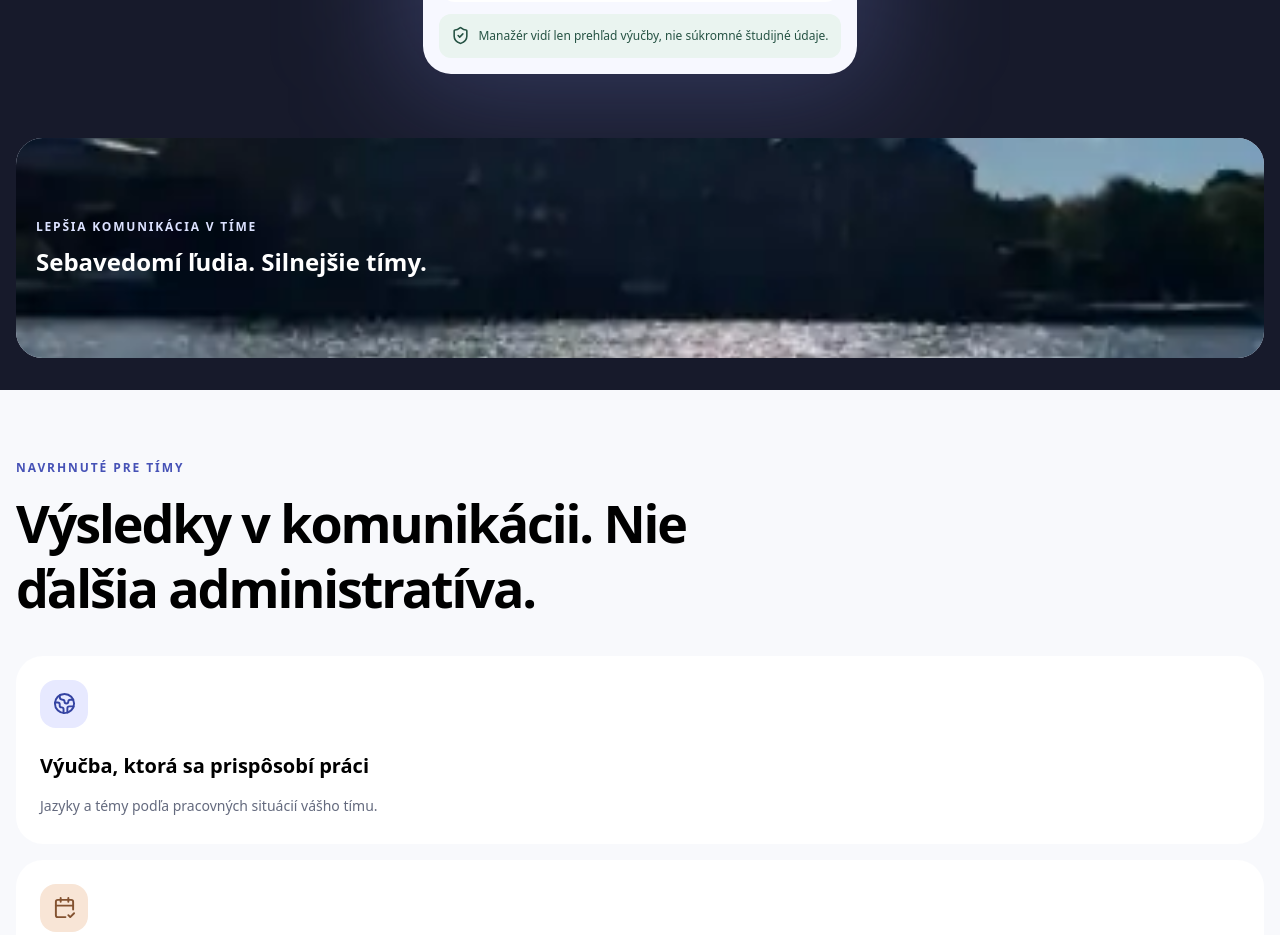
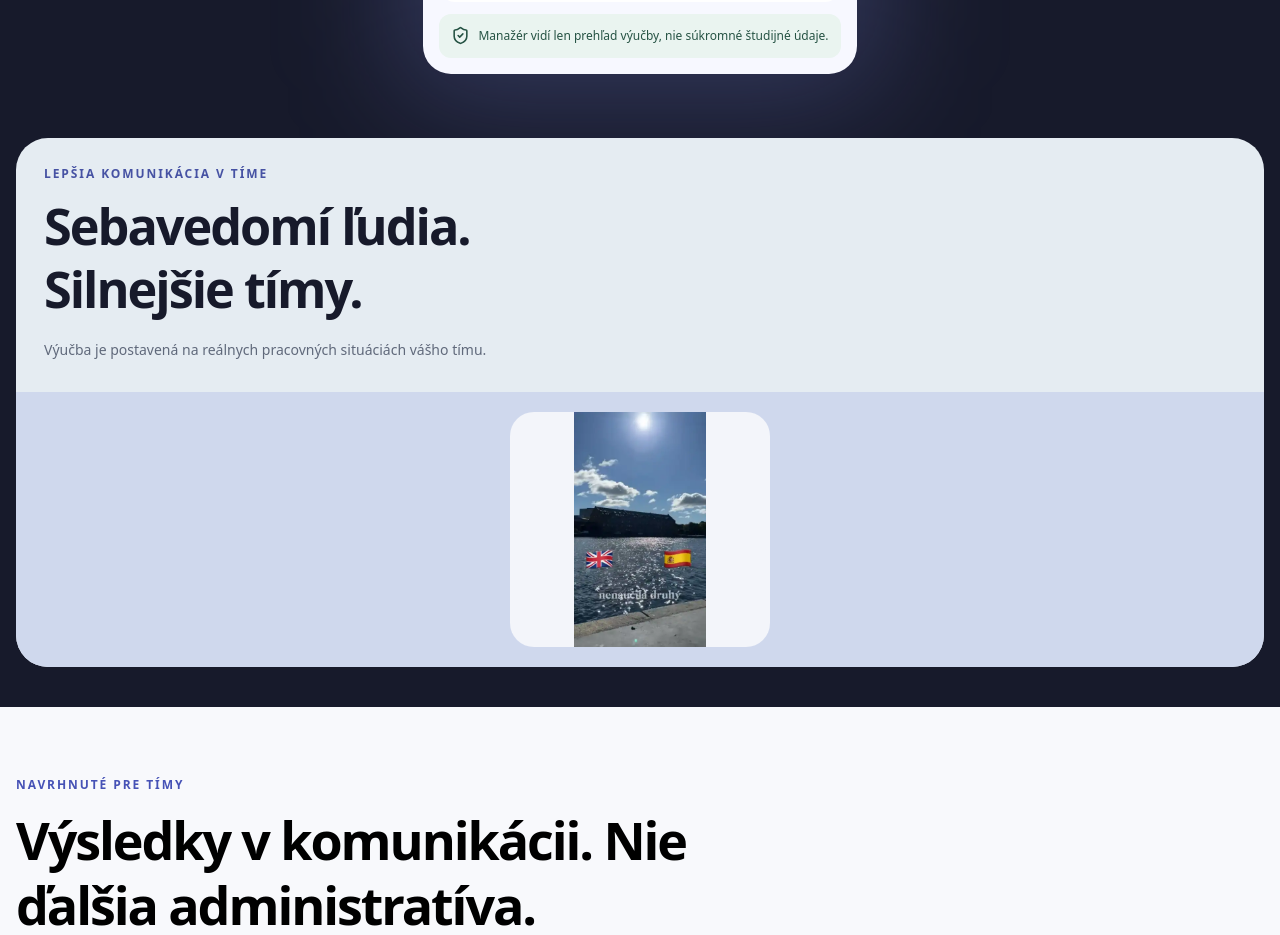
Before and after one commit to 505hits/mundus, a Next.js app: page /companies in a window 1280 px wide. Shown: the part 1260-2195 px from the top of the page. Built offline with nearby package versions, Linux system fonts and the light colour scheme; no server answers.

Commit message:
Replace cropped company Instagram background with premium split editorial photo frame

```diff
--- a/src/app/companies/page.tsx
+++ b/src/app/companies/page.tsx
@@ -47,14 +47,17 @@ export default async function CompaniesPage({searchParams}:Props) {
     </div>
    </section>
 
-   <section className="bg-[#171A2B] px-4 pb-8 sm:px-6 sm:pb-16" aria-label={sk?"Vizualizácia firemného jazykového vzdelávania":"Corporate learning illustration"}>
-     <div className="relative mx-auto h-[220px] max-w-7xl overflow-hidden rounded-[1.65rem] bg-[#DDE2F1] sm:h-[335px] sm:rounded-[2rem]">
-       <Image unoptimized src="/images/mundus/DYSOVxCoMrJ.webp" alt={sk?"Fotografia zo sociálnych sietí Mundus":"Photo from Mundus social channels"} fill sizes="(max-width: 1200px) 95vw, 1200px" className="object-cover object-center" />
-       <div className="absolute inset-0 bg-gradient-to-r from-[#171A2B]/75 via-[#171A2B]/30 to-transparent" />
-       <div className="absolute inset-y-0 left-0 flex max-w-md flex-col justify-center p-5 text-white sm:p-10">
-         <p className="text-xs font-semibold uppercase tracking-[.15em] text-[#DCE2FF]">{sk?"Lepšia komunikácia v tíme":"Better team communication"}</p>
-         <p className="mt-3 text-2xl font-semibold leading-tight !text-white sm:text-4xl">{sk?"Sebavedomí ľudia. Silnejšie tímy.":"Confident people. Stronger teams."}</p>
-
+   <section className="bg-[#171A2B] px-4 pb-10 sm:px-6 sm:pb-16" aria-label={sk?"Mundus komunita":"Mundus community"}>
+     <div className="mx-auto grid max-w-7xl overflow-hidden rounded-[2rem] bg-[#E5ECF2] md:grid-cols-[1fr_.85fr]">
+       <div className="flex flex-col justify-center p-7 sm:p-10 lg:p-14">
+         <p className="text-xs font-bold uppercase tracking-[.16em] text-[#4652A3]">{sk?"Lepšia komunikácia v tíme":"Better team communication"}</p>
+         <h2 className="mt-3 max-w-xl text-[clamp(1.9rem,5vw,3.15rem)] font-semibold leading-tight tracking-[-.04em] text-[#171A2B]">{sk?"Sebavedomí ľudia. Silnejšie tímy.":"Confident people. Stronger teams."}</h2>
+         <p className="mt-4 max-w-lg text-sm leading-7 text-[#60697B]">{sk?"Výučba je postavená na reálnych pracovných situáciách vášho tímu.":"Learning designed around your team's real workplace situations."}</p>
+       </div>
+       <div className="relative flex min-h-[250px] items-center justify-center bg-[#CFD8ED] p-5 sm:min-h-[340px]">
+         <div className="relative h-[235px] w-full max-w-[260px] overflow-hidden rounded-[1.5rem] border-[7px] border-white bg-[#F3F5FA] shadow-2xl sm:h-[300px]">
+           <Image src="/images/mundus/DYSOVxCoMrJ.webp" alt={sk?"Moment z Mundus Instagramu":"Mundus Instagram moment"} fill sizes="260px" className="object-contain"/>
+         </div>
        </div>
      </div>
    </section>
```
